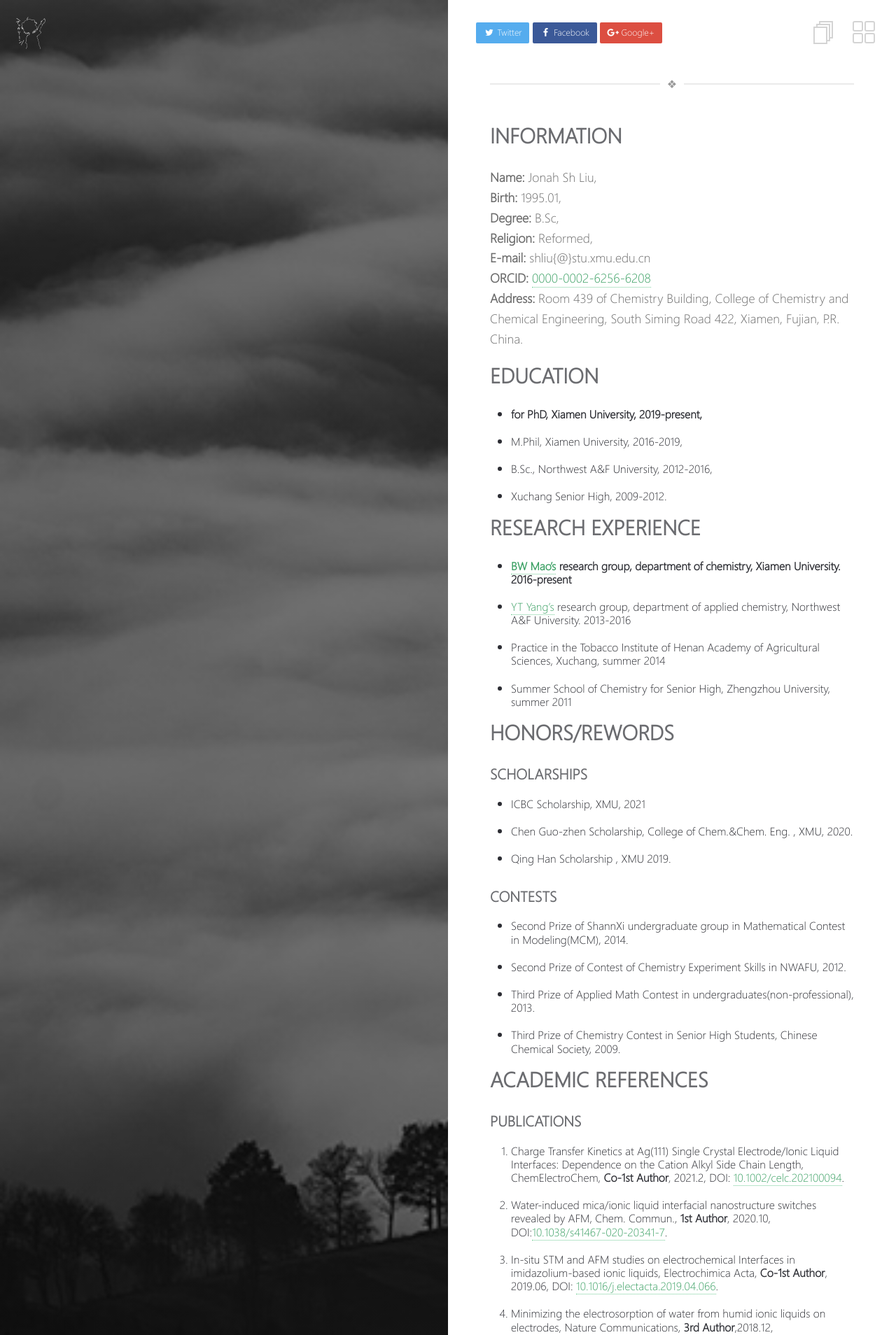
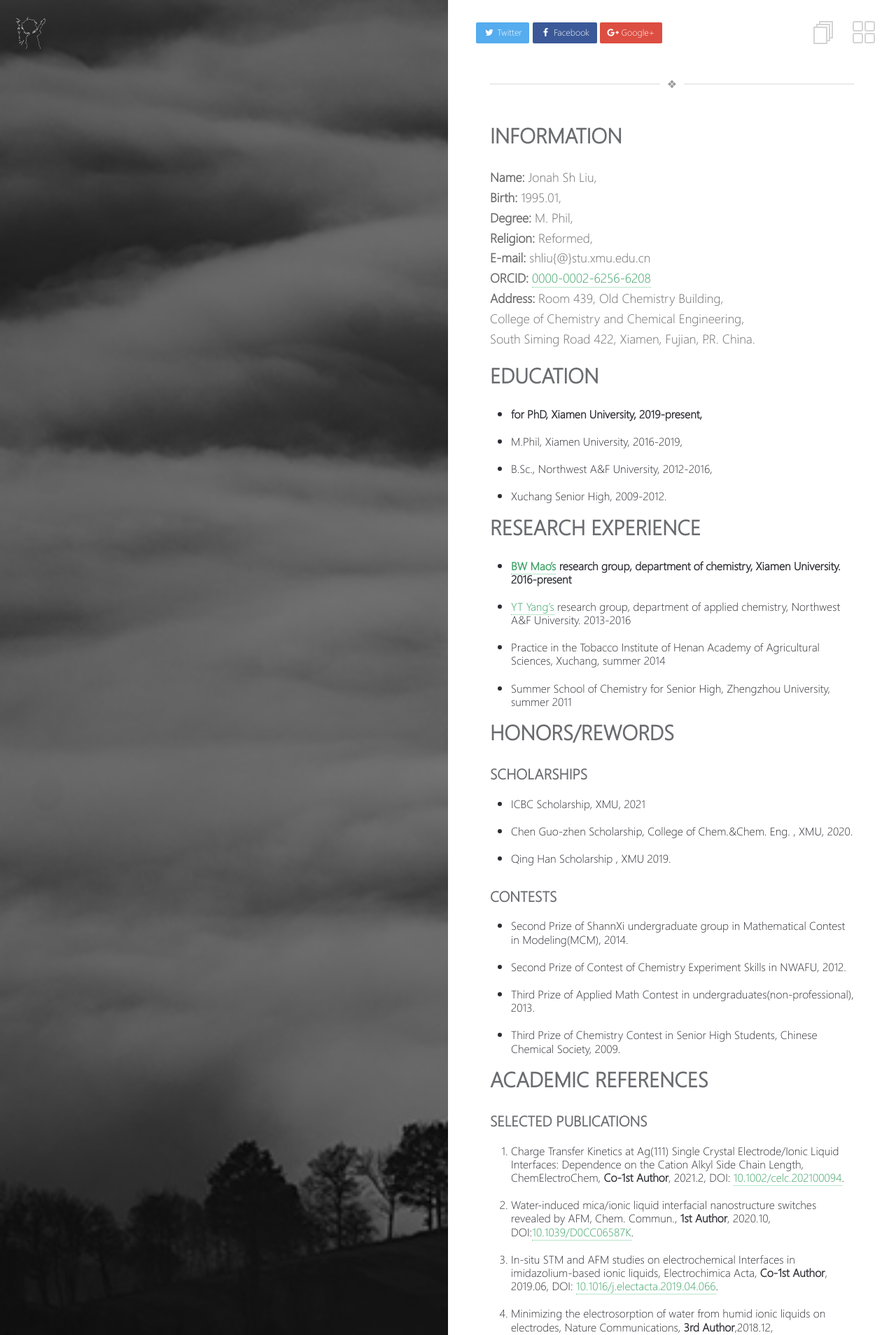
Before and after one commit to shuayliu/shuayliu.github.io, a Jekyll site: the page built from _pages/Curriculum_Vitae.md, in a window 1280 px wide. Shown: the top 1908 px of the page at 70% size. Built offline with Jekyll 4.4.1, drawn with Linux system fonts in a browser that asks for light colours; some of the changed text lies outside the part shown.

```diff
--- a/_pages/Curriculum_Vitae.md
+++ b/_pages/Curriculum_Vitae.md
@@ -9,11 +9,14 @@ permalink: /cv.html
 
 **Name:** Jonah Sh Liu,
 **Birth:** 1995.01,
-**Degree:** B.Sc,
+**Degree:** M. Phil,
 **Religion:** Reformed,
 **E-mail:** shliu{@}stu.xmu.edu.cn
 **ORCID:** [0000-0002-6256-6208](https://orcid.org/0000-0002-6256-6208)
-**Address:** Room 439 of Chemistry Building, College of Chemistry and Chemical Engineering, South Siming Road 422, Xiamen, Fujian, P.R. China.
+**Address:**
+		Room 439, Old Chemistry Building,
+		College of Chemistry and Chemical Engineering,
+		South Siming Road 422,  Xiamen,  Fujian, P.R. China.
 
 ## EDUCATION
 
@@ -46,14 +49,14 @@ permalink: /cv.html
 
 ## ACADEMIC REFERENCES
 
-### PUBLICATIONS
+### SELECTED PUBLICATIONS
 
 1. Charge Transfer Kinetics at Ag(111) Single Crystal Electrode/Ionic Liquid Interfaces: Dependence on the Cation Alkyl Side Chain Length, *ChemElectroChem*, **Co-1st Author**, 2021.2, DOI: [10.1002/celc.202100094](https://doi.org/10.1002/celc.202100094).
-2. Water-induced mica/ionic liquid interfacial nanostructure switches revealed by AFM, *Chem. Commun.*, **1st Author**, 2020.10, DOI:[10.1038/s41467-020-20341-7](https://doi.org/10.1038/s41467-020-20341-7).
+2. Water-induced mica/ionic liquid interfacial nanostructure switches revealed by AFM, *Chem. Commun.*, **1st Author**, 2020.10, DOI:[10.1039/D0CC06587K](https://doi.org/10.1039/D0CC06587K).
 3. In-situ STM and AFM studies on electrochemical Interfaces in imidazolium-based ionic liquids, *Electrochimica Acta*, **Co-1st Author**, 2019.06, DOI: [10.1016/j.electacta.2019.04.066](https://doi.org/10.1016/j.electacta.2019.04.066).
 4. Minimizing the electrosorption of water from humid ionic liquids on electrodes, *Nature Communications*, **3rd Author**,2018.12, DOI:[10.1038/s41467-018-07674-0](https://doi.org/10.1038/s41467-018-07674-0).
 5. An Investigation on the Structure of Au(111)/Imidazolium-Based Ionic Liquid Interface: Effect of Alkyl Side Chain Length. *Journal of Electrochemistry*, **2nd Author**, 2018.10,  DOI:[10.13208/j.electrochem.180148 ](http://electrochem.xmu.edu.cn/CN/10.13208/j.electrochem.180148)<br>
-  陈莉,**刘帅**,李棉刚,苏建加,颜佳伟,毛秉伟. Au(111)/咪唑基离子液体界面结构研究：阳离子侧链长度的影响[J]. 电化学, 2018, 24(05): 511-516.
+    陈莉,**刘帅**,李棉刚,苏建加,颜佳伟,毛秉伟. Au(111)/咪唑基离子液体界面结构研究：阳离子侧链长度的影响[J]. 电化学, 2018, 24(05): 511-516.
 6. Washing efficiency of Cd from contaminated Lou soil by saponin and low-molecular-weight organic acid, *Journal of Northwest A & F University(Natural Science Edition)*, **4th Author**, 2018.05, DOI: [10.13207/j.cnki.jnwafu.2018.05.012](http://doi.org/10.13207/j.cnki.jnwafu.2018.05.012).<br>
     李珍,邓红侠,龚正清,**刘帅**,杨亚提.皂苷和小分子有机酸对污染土娄土中Cd的淋洗效果[J].西北农林科技大学学报(自然科学版),2018(05):85-93+100.
 7. Study on the leaching remediation of phenol form contaminated Lou soil by two biosurfactants, *Environmental Pollution & Control*,  **First Author**, 2016.04, DOI:[10.15985/j.cnki.1001-3865.2016.04.014](http://doi.org/10.15985/j.cnki.1001-3865.2016.04.014).<br>
@@ -76,7 +79,7 @@ permalink: /cv.html
 
 - AFM Topography, AFM Force Curves,
 - STM Topography,
-- Programming by Python or C/C++(CCL ~~not GUI~~  little in Qt5)
+- Programming by Python or C/C++(CCL ~~not GUI~~  a little in Qt5)
 - Boasting in nonsense.
 
 
```
Also changed, not shown: other parts of _pages/Curriculum_Vitae.md (+3 -3 lines), wiki/notes/PyNotes.md (added, +144 -0 lines), wiki/notes/index.md (+5 -1 lines).
